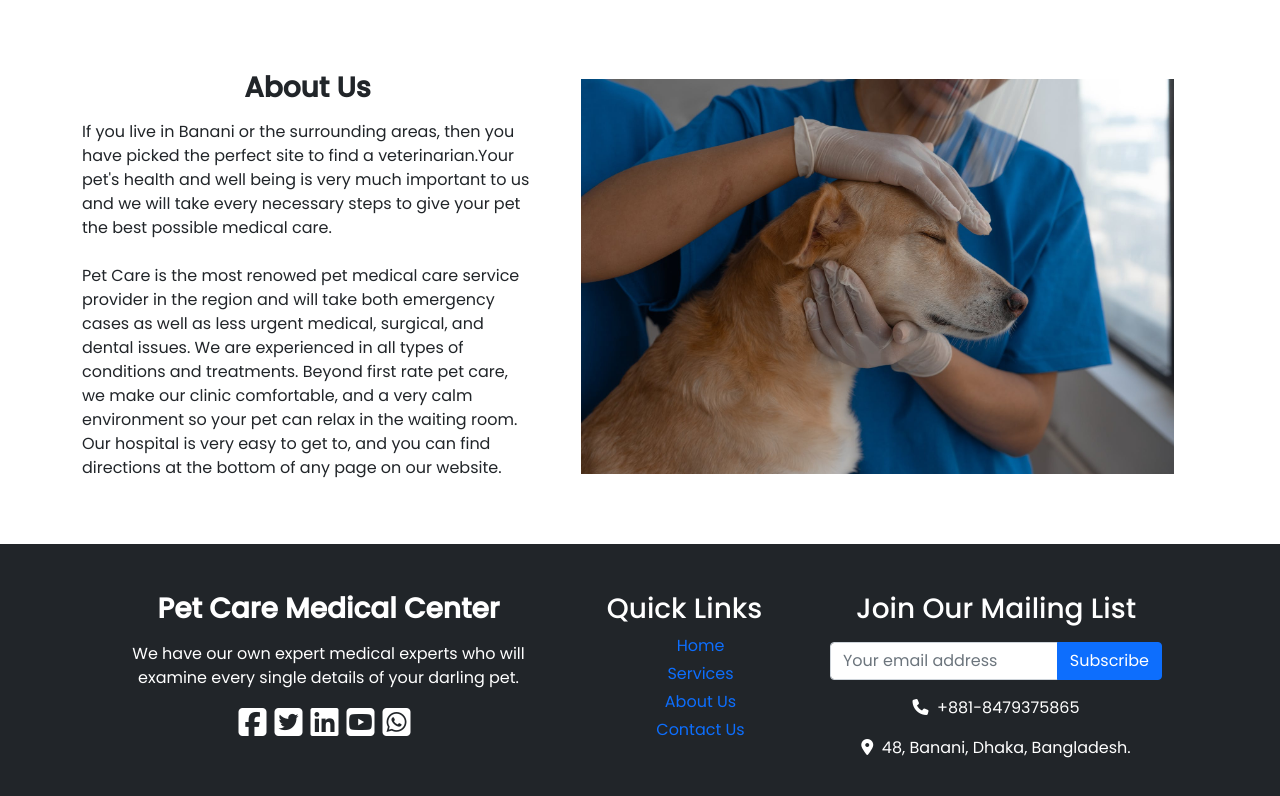
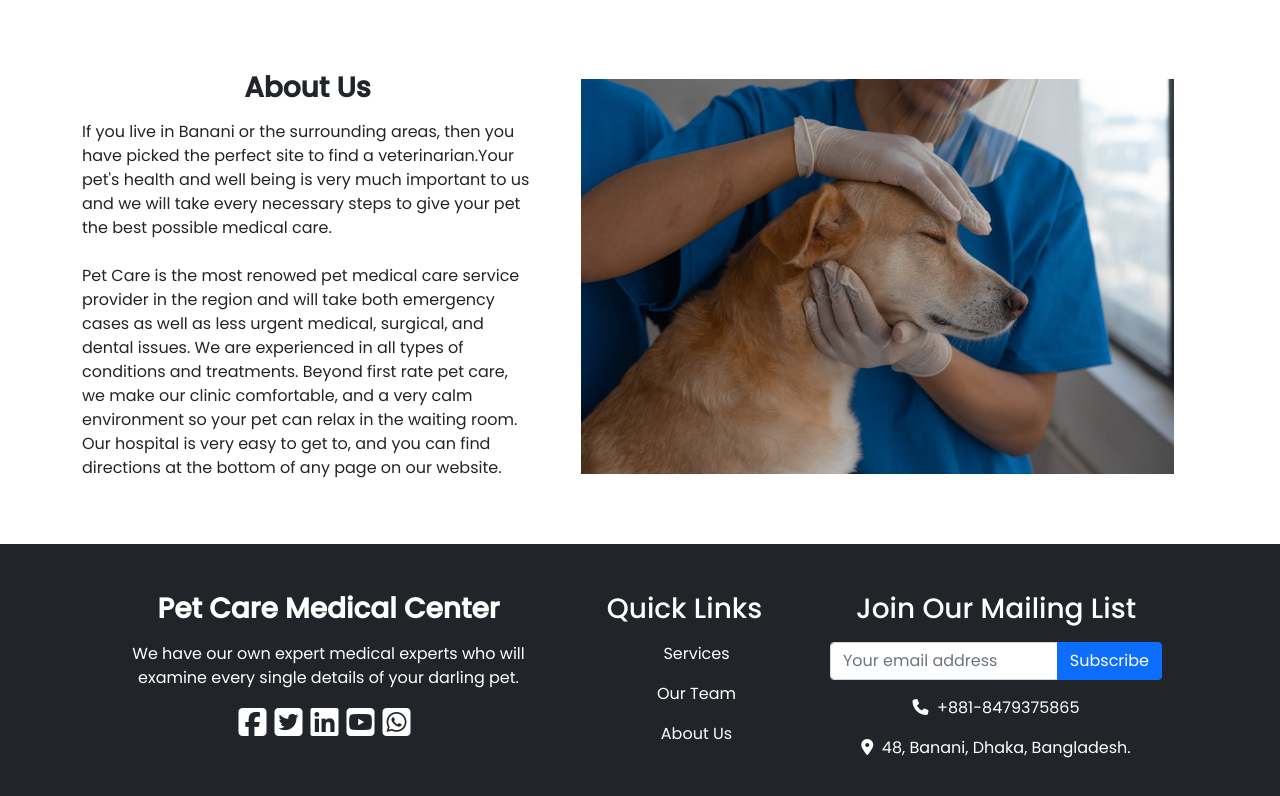
Before and after one commit to tanvirahmed055/pet-care-client, a React (Create React App) app: page / in a window 1280 px wide. Shown: the part 1521-2317 px from the top of the page. Built offline with nearby package versions, Linux system fonts and the light colour scheme; no server answers.

Commit message:
fixed more warnings

```diff
--- a/src/components/Shared/Footer/Footer.js
+++ b/src/components/Shared/Footer/Footer.js
@@ -1,7 +1,7 @@
 import React from 'react';
 import { Col, Container, FormControl, InputGroup, Button, Row } from 'react-bootstrap';
-
 import './Footer.css';
+import { HashLink } from 'react-router-hash-link';
 
 const Footer = () => {
     return (
@@ -22,10 +22,12 @@ const Footer = () => {
                     <Col sm={3}>
                         <h3 className="text-center">Quick Links</h3>
                         <ul>
-                            <li className="mb-1"><a href="#">Home</a></li>
-                            <li className="mb-1"><a href="#">Services</a></li>
-                            <li className="mb-1"><a href="#">About Us</a></li>
-                            <li className="mb-3"><a href="#">Contact Us</a></li>
+
+                            <HashLink className="me-2 nav-link" style={{ color: 'white' }} to="/home#services">Services</HashLink>
+
+                            <HashLink className="me-2 nav-link" style={{ color: 'white' }} to="/home#team">Our Team</HashLink>
+
+                            <HashLink className="me-2 nav-link" style={{ color: 'white' }} to="/home#about">About Us</HashLink>
                         </ul>
 
                     </Col>
```
